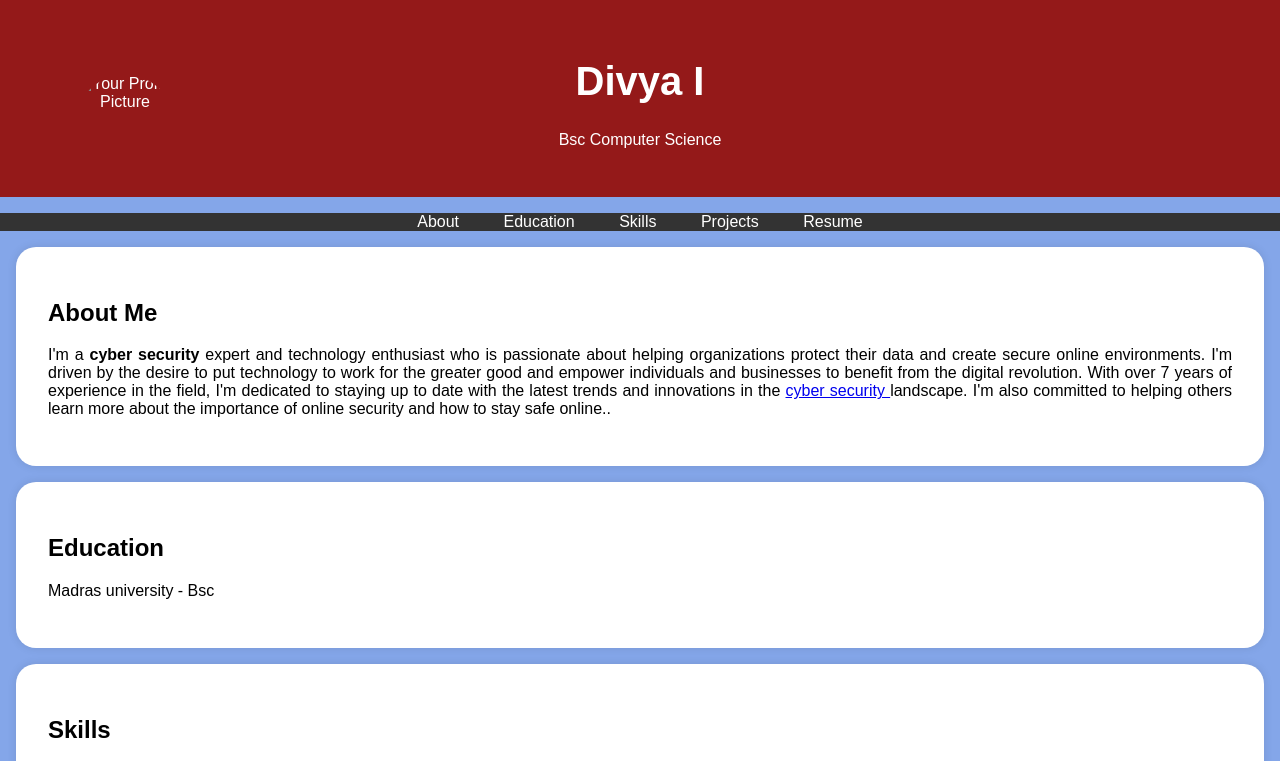
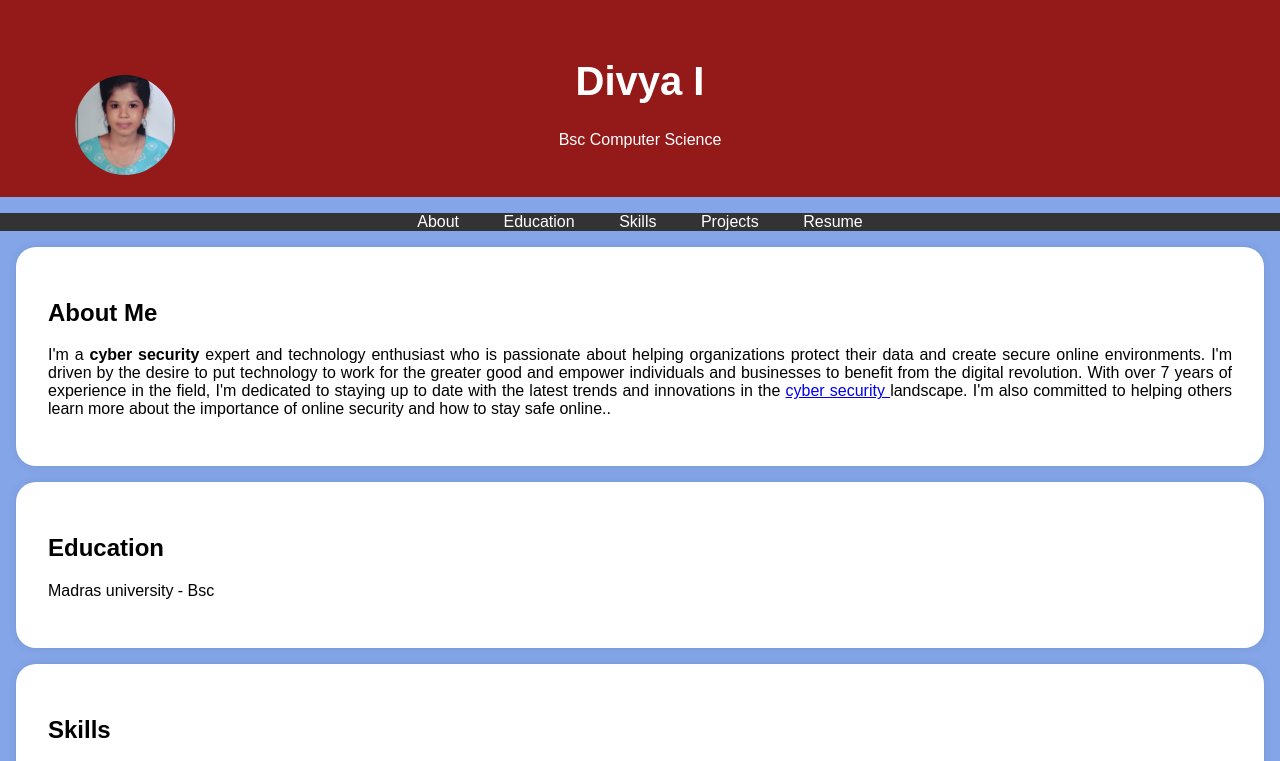
Before and after one commit to divya2005-web/digital-portfolio, a plain HTML site: page index.html in a window 1280 px wide. Shown: the top 761 px of the page. Drawn offline with Linux system fonts and the light colour scheme.

Commit message:
Update index.html

```diff
--- a/index.html
+++ b/index.html
@@ -95,7 +95,7 @@
     <header>
         <div class="header-content">
             <!-- Add your profile picture here -->
-            <img src="./pic.jpg" alt="Your Profile Picture" class="profile-picture">
+            <img src="divya.jpg" alt="Your Profile Picture" class="profile-picture">
             <h1>Divya I</h1>
             <p>Bsc Computer Science</p>
         </div>
```
